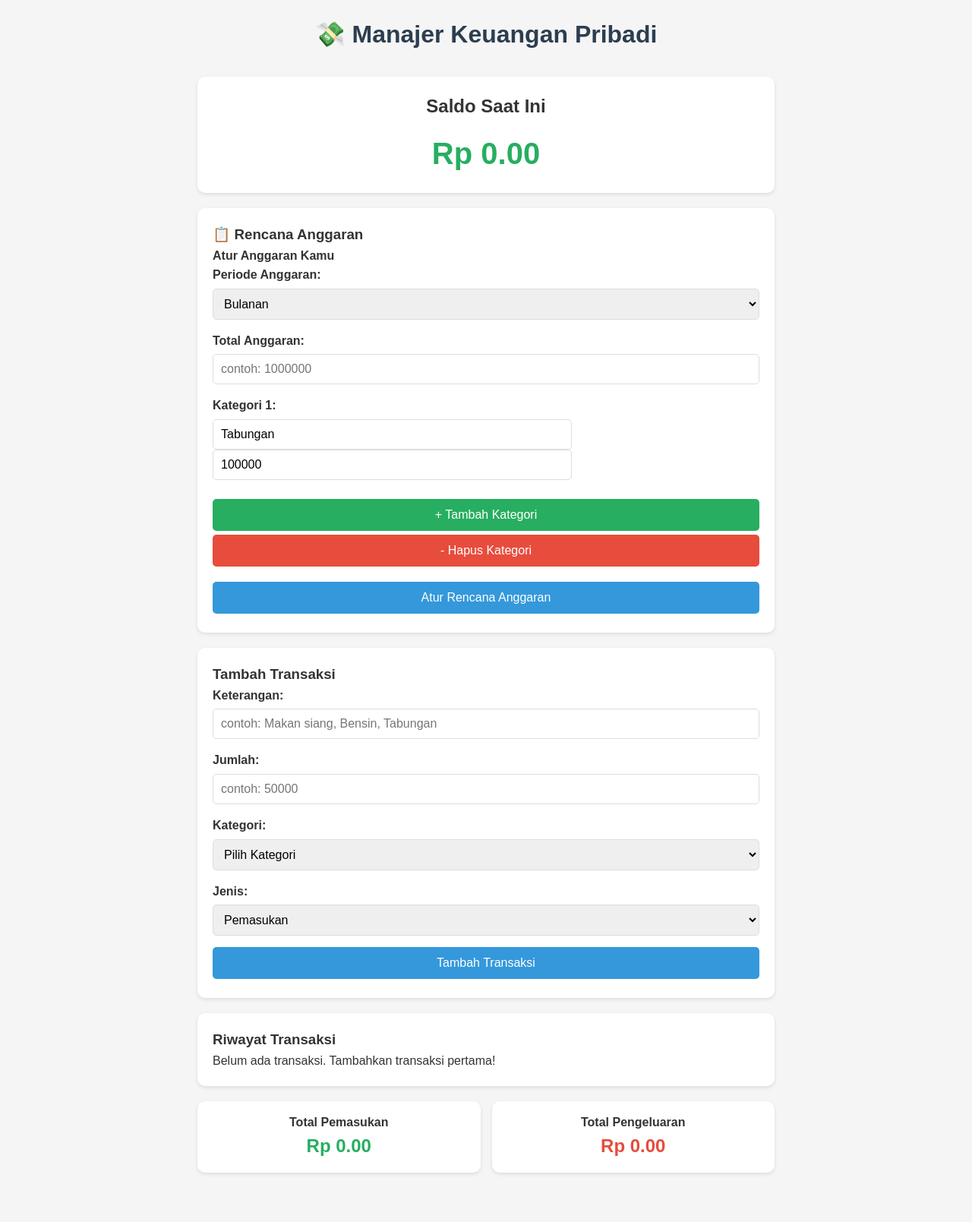
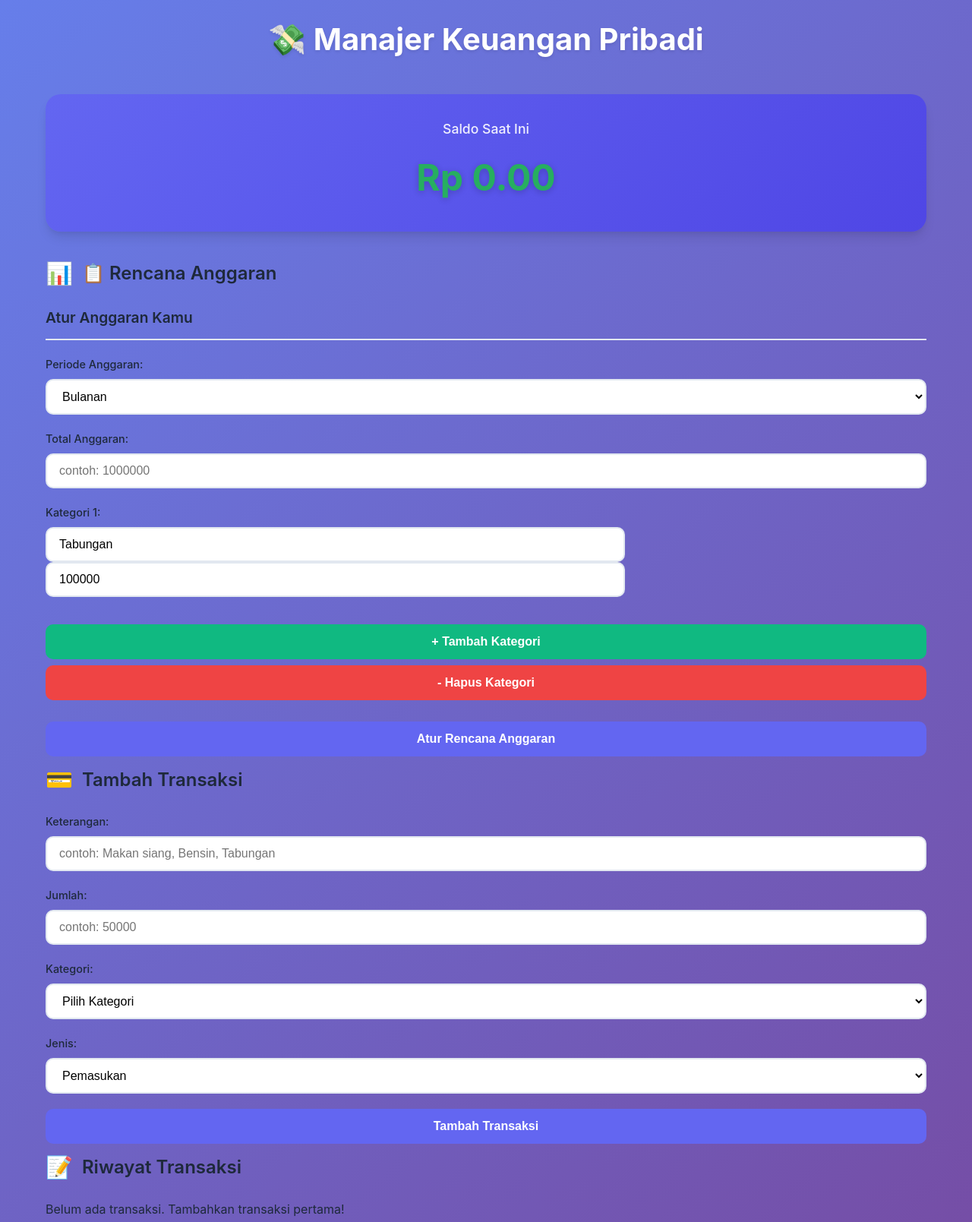
Before and after one commit to belindaasn/finance-management, a plain HTML site: page index.html in a window 1280 px wide. Shown: the top 1609 px of the page at 76% size. Before the commit the page ends 1564 px from the top, so only its background shows below. Drawn offline with Linux system fonts and the light colour scheme.

Commit message:
Update style.css
Modern version.

```diff
--- a/style.css
+++ b/style.css
@@ -4,165 +4,325 @@
     box-sizing: border-box;
 }
 
+:root {
+    --primary: #6366f1;
+    --primary-dark: #4f46e5;
+    --secondary: #10b981;
+    --danger: #ef4444;
+    --warning: #f59e0b;
+    --background: #f8fafc;
+    --surface: #ffffff;
+    --text: #1e293b;
+    --text-light: #64748b;
+    --border: #e2e8f0;
+    --shadow: 0 4px 6px -1px rgba(0, 0, 0, 0.1), 0 2px 4px -1px rgba(0, 0, 0, 0.06);
+    --shadow-lg: 0 10px 15px -3px rgba(0, 0, 0, 0.1), 0 4px 6px -2px rgba(0, 0, 0, 0.05);
+}
+
 body {
-    font-family: 'Arial', sans-serif;
-    background-color: #f5f5f5;
-    color: #333;
+    font-family: 'Inter', -apple-system, BlinkMacSystemFont, sans-serif;
+    background: linear-gradient(135deg, #667eea 0%, #764ba2 100%);
+    color: var(--text);
     line-height: 1.6;
+    min-height: 100vh;
 }
 
 .container {
-    max-width: 800px;
+    max-width: 1200px;
     margin: 0 auto;
     padding: 20px;
 }
 
+/* Header */
 header {
     text-align: center;
-    margin-bottom: 30px;
+    margin-bottom: 40px;
 }
 
 header h1 {
-    color: #2c3e50;
+    color: white;
+    font-size: 2.5rem;
+    font-weight: 700;
+    text-shadow: 0 2px 4px rgba(0, 0, 0, 0.1);
+    margin-bottom: 8px;
 }
 
+/* Cards */
+.card {
+    background: var(--surface);
+    padding: 24px;
+    border-radius: 16px;
+    box-shadow: var(--shadow);
+    margin-bottom: 24px;
+    border: 1px solid var(--border);
+    transition: transform 0.2s ease, box-shadow 0.2s ease;
+}
+
+.card:hover {
+    transform: translateY(-2px);
+    box-shadow: var(--shadow-lg);
+}
+
+/* Balance Section */
 .balance-section {
-    background: white;
-    padding: 20px;
-    border-radius: 10px;
-    box-shadow: 0 2px 5px rgba(0,0,0,0.1);
     text-align: center;
+    background: linear-gradient(135deg, var(--primary), var(--primary-dark));
+    color: white;
+    padding: 32px;
+    border-radius: 20px;
+    box-shadow: var(--shadow-lg);
+    margin-bottom: 32px;
+}
+
+.balance-section h2 {
+    font-size: 1.1rem;
+    font-weight: 500;
+    opacity: 0.9;
+    margin-bottom: 12px;
+}
+
+.balance-amount {
+    font-size: 3rem;
+    font-weight: 700;
+    text-shadow: 0 2px 8px rgba(0, 0, 0, 0.2);
+}
+
+/* Budget Section */
+.budget-section h3 {
+    color: var(--text);
+    font-size: 1.5rem;
+    font-weight: 600;
+    margin-bottom: 20px;
+    display: flex;
+    align-items: center;
+    gap: 12px;
+}
+
+.budget-section h3::before {
+    content: "📊";
+    font-size: 1.8rem;
+}
+
+.budget-setup h4 {
+    color: var(--text);
+    font-size: 1.2rem;
+    font-weight: 600;
+    margin-bottom: 20px;
+    padding-bottom: 12px;
+    border-bottom: 2px solid var(--border);
+}
+
+/* Forms */
+.form-group {
     margin-bottom: 20px;
 }
 
-.balance-amount {
-    font-size: 2.5em;
-    font-weight: bold;
-    margin-top: 10px;
+label {
+    display: block;
+    margin-bottom: 8px;
+    font-weight: 500;
+    color: var(--text);
+    font-size: 0.9rem;
 }
 
-.budget-section {
-    background: white;
-    padding: 20px;
+input, select {
+    width: 100%;
+    padding: 12px 16px;
+    border: 2px solid var(--border);
     border-radius: 10px;
-    box-shadow: 0 2px 5px rgba(0,0,0,0.1);
-    margin-bottom: 20px;
+    font-size: 1rem;
+    transition: all 0.2s ease;
+    background: var(--surface);
 }
 
+input:focus, select:focus {
+    outline: none;
+    border-color: var(--primary);
+    box-shadow: 0 0 0 3px rgba(99, 102, 241, 0.1);
+}
+
+/* Buttons */
+button {
+    background: var(--primary);
+    color: white;
+    padding: 14px 24px;
+    border: none;
+    border-radius: 10px;
+    cursor: pointer;
+    font-size: 1rem;
+    font-weight: 600;
+    width: 100%;
+    margin-bottom: 8px;
+    transition: all 0.2s ease;
+}
+
+button:hover {
+    background: var(--primary-dark);
+    transform: translateY(-1px);
+    box-shadow: var(--shadow);
+}
+
+button:active {
+    transform: translateY(0);
+}
+
+button#addCategory {
+    background: var(--secondary);
+}
+
+button#addCategory:hover {
+    background: #0da271;
+}
+
+button#removeCategory {
+    background: var(--danger);
+}
+
+button#removeCategory:hover {
+    background: #dc2626;
+}
+
+.delete-btn {
+    background: var(--danger);
+    color: white;
+    border: none;
+    padding: 6px 12px;
+    border-radius: 6px;
+    cursor: pointer;
+    font-size: 0.8rem;
+    font-weight: 500;
+    width: auto;
+}
+
+.delete-btn:hover {
+    background: #dc2626;
+    transform: none;
+}
+
+/* Category Groups */
 .category-group {
     display: grid;
     grid-template-columns: 2fr 1fr;
-    gap: 10px;
-    margin-bottom: 10px;
+    gap: 16px;
+    margin-bottom: 16px;
+    align-items: end;
 }
 
+/* Budget Display */
 .budget-summary {
-    background: #f8f9fa;
-    padding: 15px;
-    border-radius: 8px;
-    margin-bottom: 20px;
+    background: linear-gradient(135deg, #f8fafc, #f1f5f9);
+    padding: 20px;
+    border-radius: 12px;
+    margin-bottom: 24px;
+    border: 1px solid var(--border);
 }
 
 .budget-item {
     display: flex;
     justify-content: space-between;
-    margin-bottom: 8px;
-    font-weight: bold;
+    margin-bottom: 12px;
+    font-weight: 600;
+    padding: 8px 0;
+    border-bottom: 1px solid var(--border);
 }
 
+.budget-item:last-child {
+    border-bottom: none;
+    margin-bottom: 0;
+}
+
+/* Progress Bars */
 .budget-category {
-    margin-bottom: 15px;
+    margin-bottom: 20px;
 }
 
 .category-header {
     display: flex;
     justify-content: space-between;
-    margin-bottom: 5px;
-    font-weight: bold;
+    margin-bottom: 8px;
+    font-weight: 600;
+    font-size: 0.9rem;
 }
 
 .progress-bar {
-    background: #e0e0e0;
+    background: #e2e8f0;
     border-radius: 10px;
-    height: 20px;
+    height: 12px;
     overflow: hidden;
+    position: relative;
 }
 
 .progress-fill {
-    background: #3498db;
     height: 100%;
     border-radius: 10px;
-    transition: width 0.3s ease;
+    transition: width 0.5s ease;
+    position: relative;
 }
 
-.over-budget { background: #e74c3c !important; }
-.near-limit { background: #f39c12 !important; }
-.on-track { background: #27ae60 !important; }
-
-.transaction-form {
-    background: white;
-    padding: 20px;
-    border-radius: 10px;
-    box-shadow: 0 2px 5px rgba(0,0,0,0.1);
-    margin-bottom: 20px;
+.progress-fill::after {
+    content: '';
+    position: absolute;
+    top: 0;
+    left: 0;
+    right: 0;
+    bottom: 0;
+    background: linear-gradient(90deg, transparent, rgba(255,255,255,0.3), transparent);
+    animation: shimmer 2s infinite;
 }
 
-.form-group {
-    margin-bottom: 15px;
+@keyframes shimmer {
+    0% { transform: translateX(-100%); }
+    100% { transform: translateX(100%); }
 }
 
-label {
-    display: block;
-    margin-bottom: 5px;
-    font-weight: bold;
+.on-track { background: linear-gradient(135deg, var(--secondary), #34d399); }
+.near-limit { background: linear-gradient(135deg, var(--warning), #fbbf24); }
+.over-budget { background: linear-gradient(135deg, var(--danger), #f87171); }
+
+/* Transaction Form */
+.transaction-form h3 {
+    color: var(--text);
+    font-size: 1.5rem;
+    font-weight: 600;
+    margin-bottom: 20px;
+    display: flex;
+    align-items: center;
+    gap: 12px;
 }
 
-input, select {
-    width: 100%;
-    padding: 10px;
-    border: 1px solid #ddd;
-    border-radius: 5px;
-    font-size: 16px;
+.transaction-form h3::before {
+    content: "💳";
+    font-size: 1.8rem;
 }
 
-button {
-    background: #3498db;
-    color: white;
-    padding: 12px 24px;
-    border: none;
-    border-radius: 5px;
-    cursor: pointer;
-    font-size: 16px;
-    width: 100%;
-    margin-bottom: 5px;
+/* Transaction List */
+.transaction-list h3 {
+    color: var(--text);
+    font-size: 1.5rem;
+    font-weight: 600;
+    margin-bottom: 20px;
+    display: flex;
+    align-items: center;
+    gap: 12px;
 }
 
-button:hover {
-    background: #2980b9;
-}
-
-button#addCategory {
-    background: #27ae60;
-}
-
-button#removeCategory {
-    background: #e74c3c;
-}
-
-.transaction-list {
-    background: white;
-    padding: 20px;
-    border-radius: 10px;
-    box-shadow: 0 2px 5px rgba(0,0,0,0.1);
-    margin-bottom: 20px;
+.transaction-list h3::before {
+    content: "📝";
+    font-size: 1.8rem;
 }
 
 .transaction-item {
     display: flex;
     justify-content: space-between;
     align-items: center;
-    padding: 10px;
-    border-bottom: 1px solid #eee;
+    padding: 16px;
+    border-bottom: 1px solid var(--border);
+    transition: background-color 0.2s ease;
+}
+
+.transaction-item:hover {
+    background: #f8fafc;
+    border-radius: 8px;
 }
 
 .transaction-item:last-child {
@@ -170,69 +330,139 @@ button#removeCategory {
 }
 
 .income {
-    color: #27ae60;
+    color: var(--secondary);
+    font-weight: 600;
+    font-size: 1.1rem;
 }
 
 .expense {
-    color: #e74c3c;
+    color: var(--danger);
+    font-weight: 600;
+    font-size: 1.1rem;
 }
 
-.delete-btn {
-    background: #e74c3c;
-    color: white;
-    border: none;
-    padding: 5px 10px;
-    border-radius: 3px;
-    cursor: pointer;
-    font-size: 12px;
-}
-
+/* Summary Section */
 .summary-section {
     display: grid;
     grid-template-columns: 1fr 1fr;
-    gap: 15px;
+    gap: 20px;
+    margin-top: 32px;
 }
 
 .summary-card {
-    background: white;
-    padding: 15px;
-    border-radius: 10px;
-    box-shadow: 0 2px 5px rgba(0,0,0,0.1);
+    background: var(--surface);
+    padding: 24px;
+    border-radius: 16px;
+    box-shadow: var(--shadow);
     text-align: center;
+    transition: transform 0.2s ease;
+}
+
+.summary-card:hover {
+    transform: translateY(-2px);
+}
+
+.summary-card h4 {
+    color: var(--text-light);
+    font-size: 0.9rem;
+    font-weight: 500;
+    margin-bottom: 12px;
+    text-transform: uppercase;
+    letter-spacing: 0.5px;
 }
 
 .income-amount {
-    color: #27ae60;
-    font-size: 1.5em;
-    font-weight: bold;
+    color: var(--secondary);
+    font-size: 1.8rem;
+    font-weight: 700;
 }
 
 .expense-amount {
-    color: #e74c3c;
-    font-size: 1.5em;
-    font-weight: bold;
+    color: var(--danger);
+    font-size: 1.8rem;
+    font-weight: 700;
 }
 
-.reset-warning {
-    background: #fff3cd;
-    border: 1px solid #ffeaa7;
-    padding: 10px;
-    border-radius: 5px;
-    margin-top: 10px;
-    text-align: center;
-    color: #856404;
+/* Reset Timer */
+#resetTimer {
+    color: var(--primary);
+    font-weight: 600;
 }
 
-@media (max-width: 600px) {
+/* Responsive */
+@media (max-width: 768px) {
     .container {
-        padding: 10px;
+        padding: 16px;
+    }
+
+    header h1 {
+        font-size: 2rem;
+    }
+
+    .balance-amount {
+        font-size: 2.5rem;
     }
 
     .summary-section {
         grid-template-columns: 1fr;
+        gap: 16px;
     }
 
     .category-group {
         grid-template-columns: 1fr;
+        gap: 12px;
+    }
+
+    .card {
+        padding: 20px;
+        margin-bottom: 20px;
     }
 }
+
+@media (max-width: 480px) {
+    header h1 {
+        font-size: 1.8rem;
+    }
+
+    .balance-amount {
+        font-size: 2rem;
+    }
+
+    .transaction-item {
+        flex-direction: column;
+        align-items: flex-start;
+        gap: 8px;
+    }
+
+    .transaction-item div:last-child {
+        align-self: flex-end;
+    }
+}
+
+/* Loading Animation */
+@keyframes fadeIn {
+    from { opacity: 0; transform: translateY(10px); }
+    to { opacity: 1; transform: translateY(0); }
+}
+
+.card {
+    animation: fadeIn 0.5s ease-out;
+}
+
+/* Custom Scrollbar */
+::-webkit-scrollbar {
+    width: 6px;
+}
+
+::-webkit-scrollbar-track {
+    background: #f1f1f1;
+}
+
+::-webkit-scrollbar-thumb {
+    background: var(--primary);
+    border-radius: 3px;
+}
+
+::-webkit-scrollbar-thumb:hover {
+    background: var(--primary-dark);
+}
```
